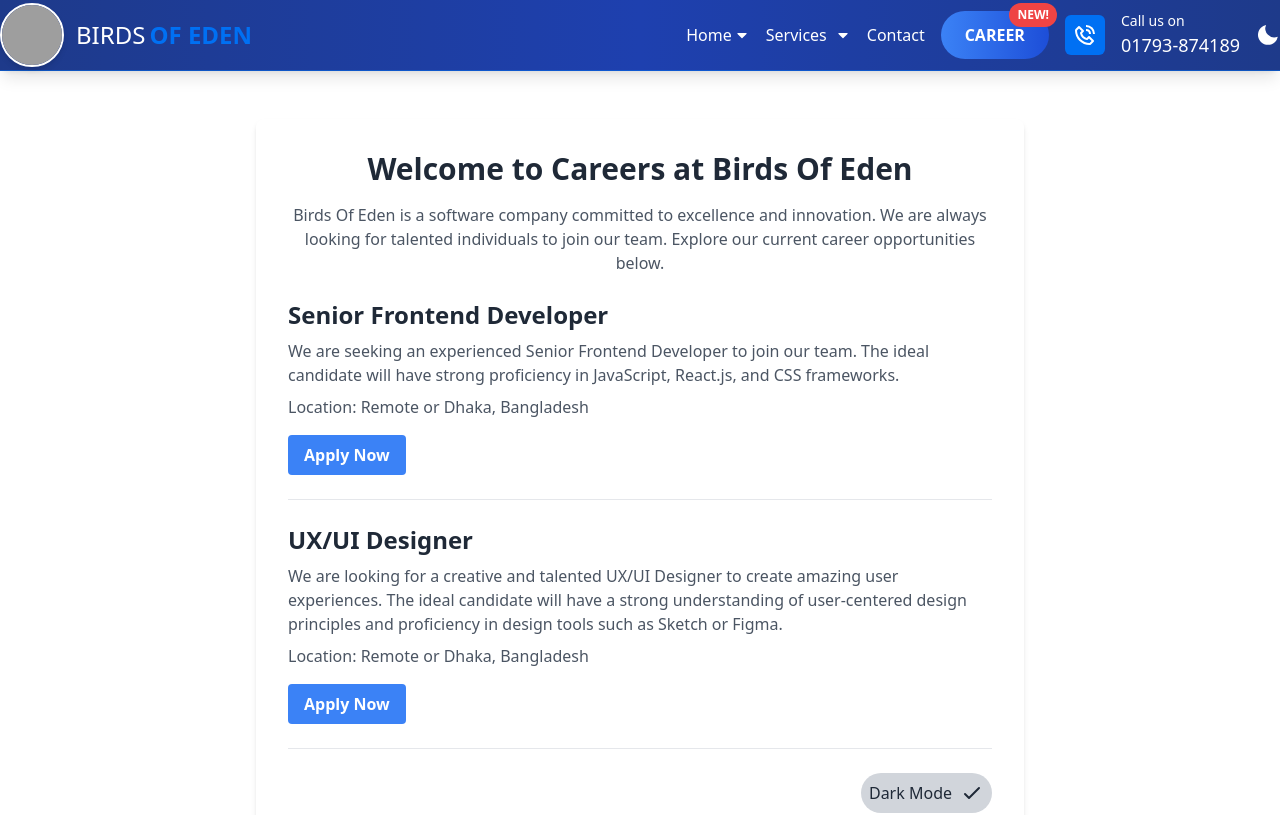
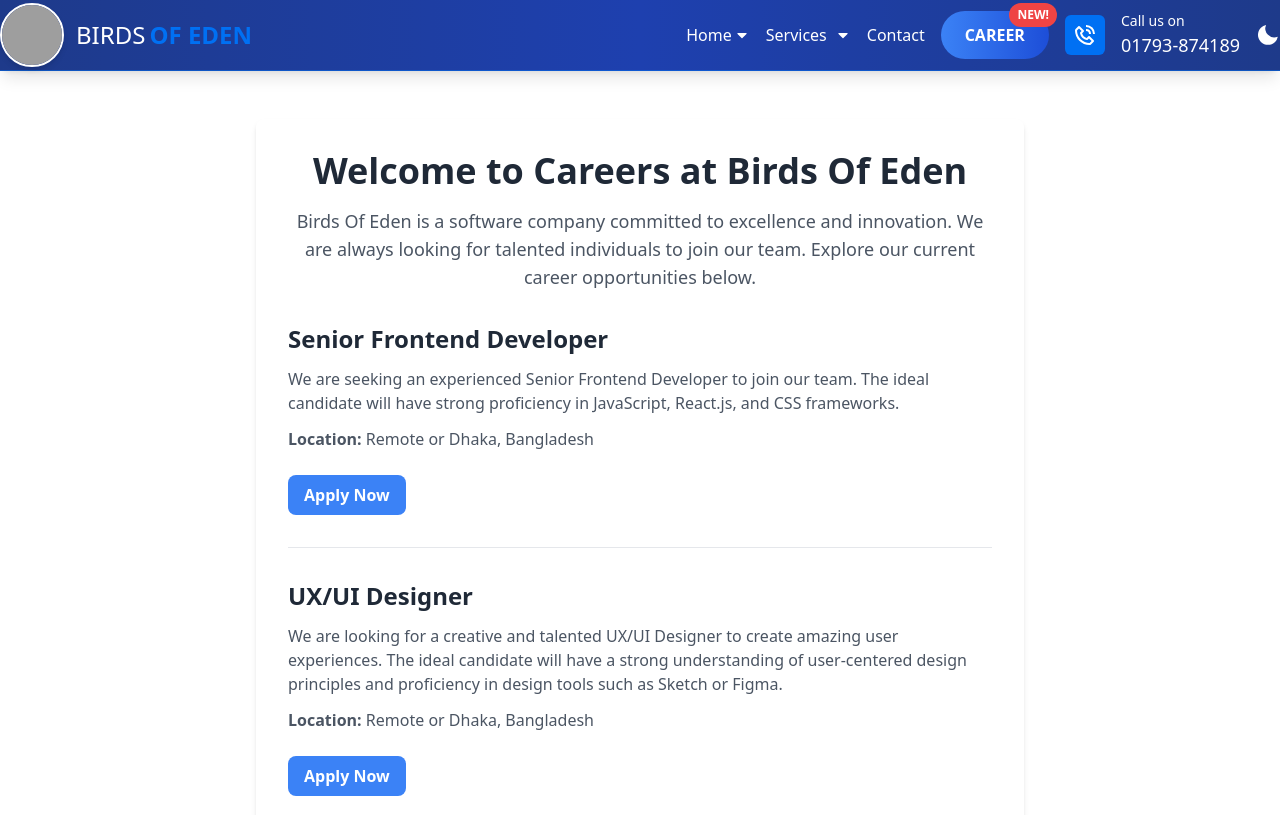
Before and after one commit to zisan-2000/BirdsOfEden, a React app: page /career in a window 1280 px wide. Shown: the top 815 px of the page. Built offline with nearby package versions, Linux system fonts and the light colour scheme; grey boxes are pictures that could not be loaded; the HTML template or start-up script is replaced by a standard one.

Commit message:
update career design

```diff
--- a/src/pages/Career.jsx
+++ b/src/pages/Career.jsx
@@ -1,7 +1,6 @@
 import { motion } from "framer-motion";
-import React, { useState } from "react";
+import { useState } from "react";
 import Footer from "../components/Footer/Footer";
-import Index from "../routes";
 import Navbar2 from "./../components/navbar/Navbar2";
 
 const Career = () => {
@@ -41,48 +40,62 @@ const Career = () => {
       <Navbar2 />
       <div className="container mx-auto px-4 py-12">
         <div className="mx-auto max-w-3xl rounded-lg bg-white p-8 shadow-md dark:bg-gray-800">
-          <h1 className="mb-4 text-center text-3xl font-bold text-gray-800 dark:text-white">
+          <motion.h1
+            initial={{ scale: 0.8, opacity: 0 }}
+            animate={{ scale: 1, opacity: 1 }}
+            transition={{ duration: 0.5 }}
+            className="mb-4 transform text-center text-4xl font-bold text-gray-800 transition duration-500 dark:text-white"
+          >
             Welcome to Careers at Birds Of Eden
-          </h1>
-          <p className="mb-6 text-center text-gray-600 dark:text-gray-400">
+          </motion.h1>
+          <motion.p
+            initial={{ opacity: 0, y: 20 }}
+            animate={{ opacity: 1, y: 0 }}
+            transition={{ duration: 0.5, delay: 0.2 }}
+            className="mb-8 transform text-center text-lg text-gray-600 transition duration-500 dark:text-gray-400"
+          >
             Birds Of Eden is a software company committed to excellence and
             innovation. We are always looking for talented individuals to join
             our team. Explore our current career opportunities below.
-          </p>
+          </motion.p>
           {jobOpenings.map((job, index) => (
-            <div
+            <motion.div
               key={index}
-              className="mb-6 border-b border-gray-200 pb-6 dark:border-gray-600"
+              initial={{ opacity: 0, x: -20 }}
+              animate={{ opacity: 1, x: 0 }}
+              transition={{ duration: 0.5, delay: 0.3 + index * 0.1 }}
+              className="mb-8 border-b border-gray-200 pb-8 dark:border-gray-600"
             >
-              <h2 className="mb-2 text-2xl font-semibold text-gray-800 dark:text-white">
+              <h2 className="mb-3 text-2xl font-semibold text-gray-800 dark:text-white">
                 {job.title}
               </h2>
-              <p className="mb-2 text-gray-600 dark:text-gray-400">
+              <p className="mb-3 text-gray-600 dark:text-gray-400">
                 {job.description}
               </p>
-              <p className="mb-4 text-gray-600 dark:text-gray-400">
-                Location: {job.location}
+              <p className="mb-6 text-gray-600 dark:text-gray-400">
+                <span className="font-semibold">Location:</span> {job.location}
               </p>
-              <button className="w-full rounded bg-blue-500 px-4 py-2 font-bold text-white hover:bg-blue-600 md:w-auto">
+              <button className="w-full rounded-lg bg-blue-500 px-4 py-2 font-bold text-white hover:bg-blue-600 focus:outline-none focus:ring-2 focus:ring-blue-500 focus:ring-offset-2 md:w-auto">
                 Apply Now
               </button>
-            </div>
+            </motion.div>
           ))}
-          <div className="mt-6 flex justify-center md:justify-end">
+          <div className="mt-8 flex justify-center md:justify-end">
             <button
               onClick={toggleTheme}
-              className={`flex items-center rounded-full bg-gray-300 p-2 focus:outline-none dark:bg-gray-700 ${
-                theme === "dark" ? "bg-gray-700" : "bg-gray-300"
+              className={`flex items-center rounded-full p-2 focus:outline-none ${
+                theme === "dark"
+                  ? "bg-gray-700 text-gray-200"
+                  : "bg-gray-300 text-gray-800"
               }`}
             >
-              <span className="text-gray-800 dark:text-gray-200">
+              <span className="mr-2">
                 {theme === "dark" ? "Light" : "Dark"} Mode
               </span>
-              <div className="ml-2">
               {theme === "dark" ? (
                 <svg
                   xmlns="http://www.w3.org/2000/svg"
-                    className="h-6 w-6 text-gray-800 dark:text-gray-200"
+                  className="h-6 w-6"
                   fill="none"
                   viewBox="0 0 24 24"
                   stroke="currentColor"
@@ -97,7 +110,7 @@ const Career = () => {
               ) : (
                 <svg
                   xmlns="http://www.w3.org/2000/svg"
-                    className="h-6 w-6 text-gray-800 dark:text-gray-200"
+                  className="h-6 w-6"
                   fill="none"
                   viewBox="0 0 24 24"
                   stroke="currentColor"
@@ -110,12 +123,10 @@ const Career = () => {
                   />
                 </svg>
               )}
-              </div>
             </button>
           </div>
         </div>
       </div>
-      <Index />
       <Footer />
     </motion.div>
   );
```
Lines whose indentation alone changed are shown as unchanged.
